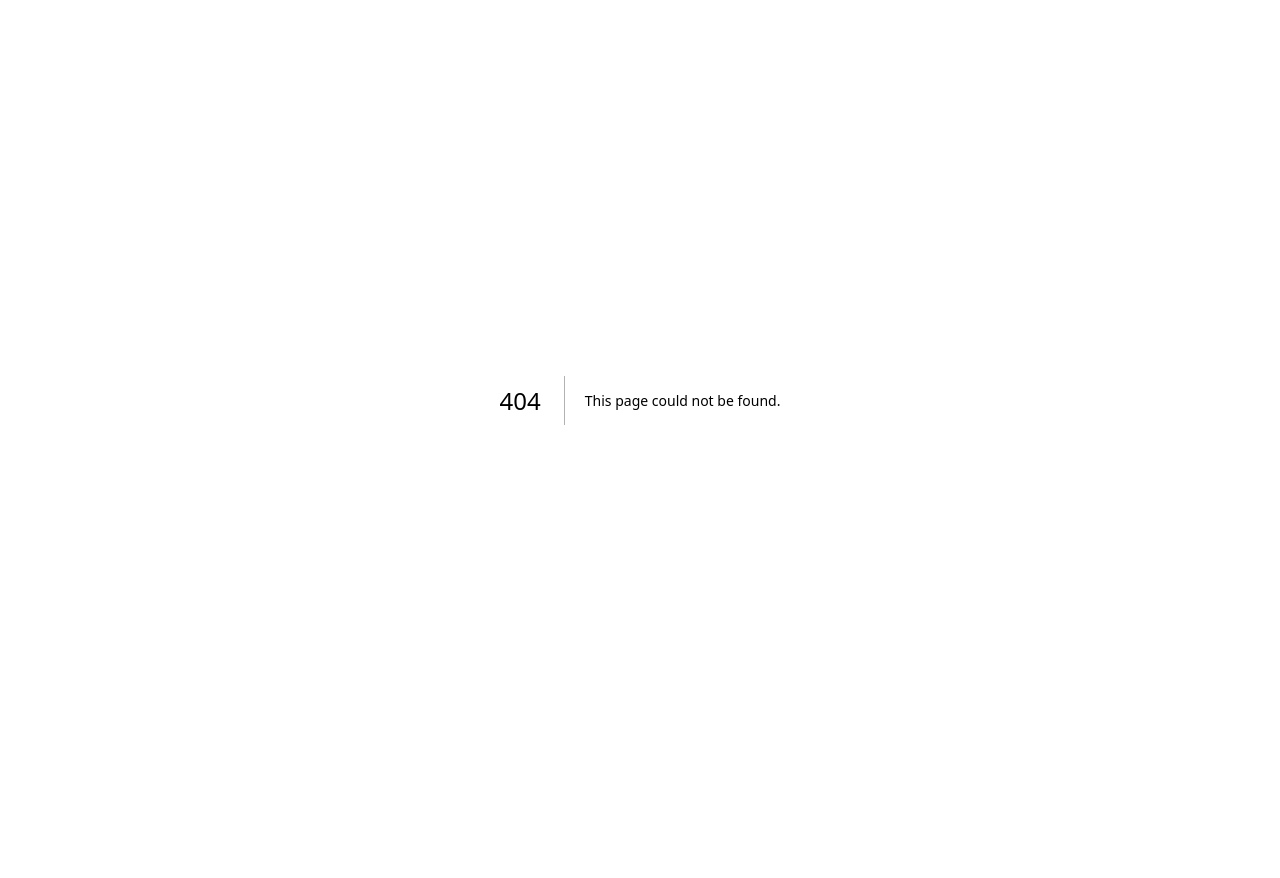
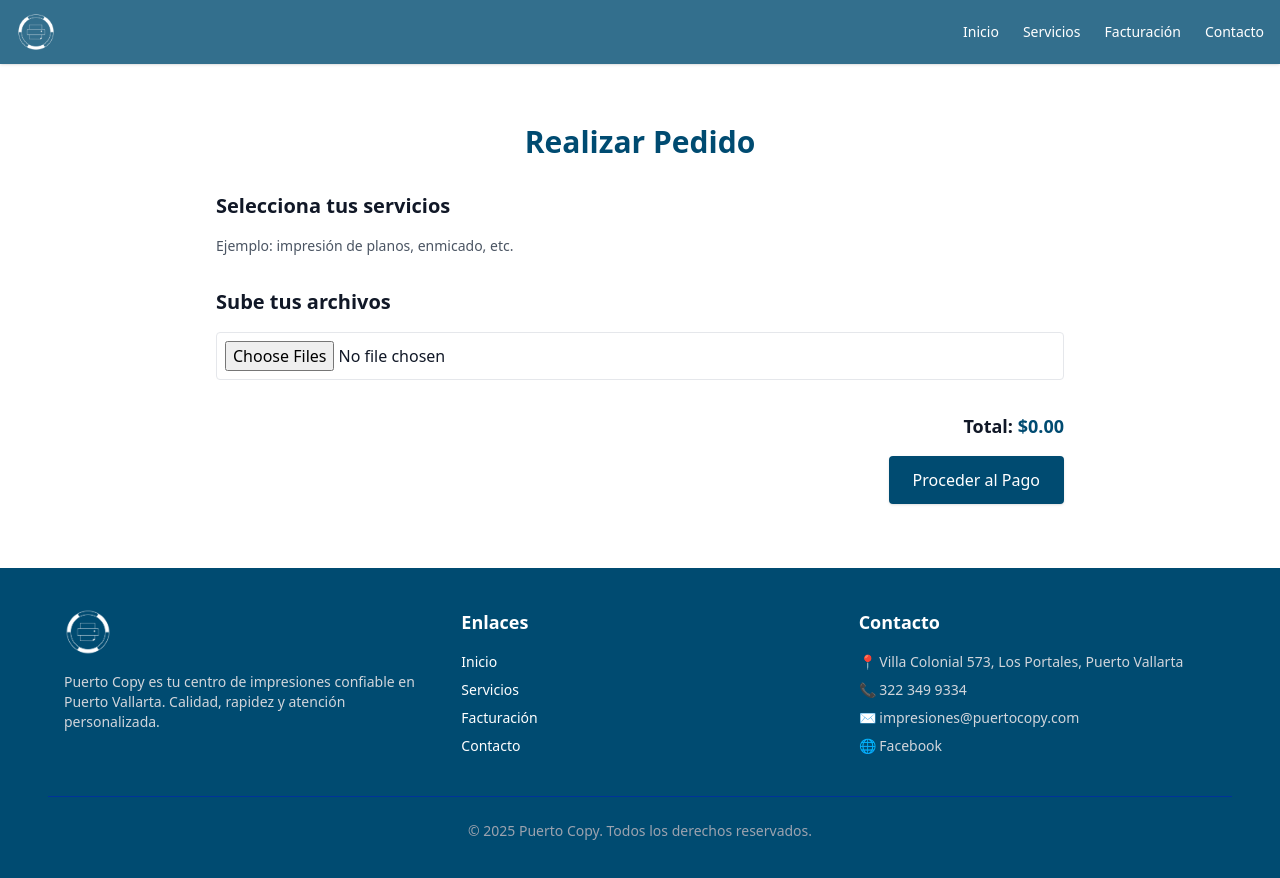
Before and after one commit to puertocopy/puerto-copy-site, a Next.js app: page /pedido in a window 1280 px wide. Before the commit this address had no page. Shown: the top 878 px of the page. Before the commit the page ends 800 px from the top, so only its background shows below. Built offline with nearby package versions, Linux system fonts and the light colour scheme.

Commit message:
Agrega log de datos recibidos en la API de generar factura

```diff
--- /dev/null
+++ b/pages/pedido.js
@@ -0,0 +1,46 @@
+// pages/pedido.js
+import { useState } from 'react';
+import Navbar from '../components/Navbar';
+import Footer from '../components/Footer';
+
+export default function Pedido() {
+  const [total, setTotal] = useState(0);
+
+  return (
+    <div className="bg-white text-gray-900">
+      <Navbar />
+
+      <section className="mt-[60px] px-6 py-16 max-w-4xl mx-auto">
+        <h1 className="text-3xl font-bold text-[#004b71] mb-8 text-center">Realizar Pedido</h1>
+
+        <form className="space-y-8">
+          {/* SELECCIÓN DE SERVICIOS */}
+          <div>
+            <h2 className="text-xl font-semibold mb-4">Selecciona tus servicios</h2>
+            {/* Aquí más adelante colocaremos checkboxes o selects con precio */}
+            <p className="text-sm text-gray-600">Ejemplo: impresión de planos, enmicado, etc.</p>
+          </div>
+
+          {/* SUBIDA DE ARCHIVOS */}
+          <div>
+            <h2 className="text-xl font-semibold mb-4">Sube tus archivos</h2>
+            <input type="file" multiple className="w-full border rounded p-2" />
+          </div>
+
+          {/* TOTAL Y PAGO */}
+          <div className="text-right">
+            <p className="text-lg font-semibold mb-4">Total: <span className="text-[#004b71]">${total.toFixed(2)}</span></p>
+            <button
+              type="button"
+              className="bg-[#004b71] hover:bg-blue-800 text-white px-6 py-3 rounded shadow"
+            >
+              Proceder al Pago
+            </button>
+          </div>
+        </form>
+      </section>
+
+      <Footer />
+    </div>
+  );
+}
```
